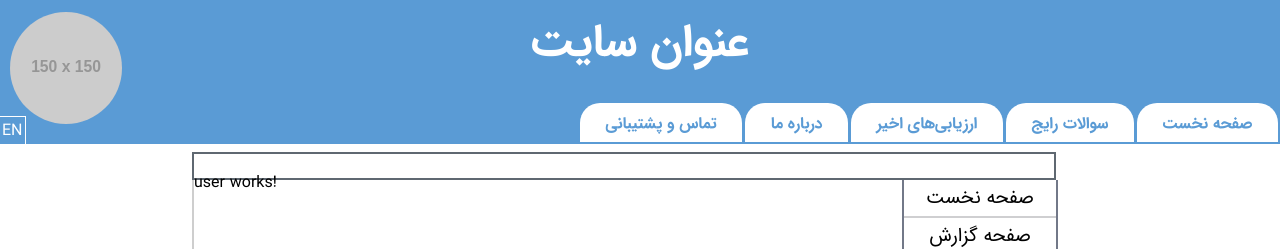
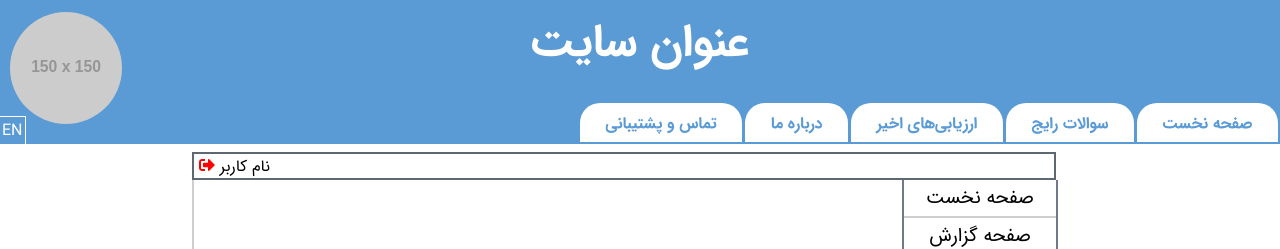
Before and after one commit to NavFar/SecurityTester-Front, an Angular app: page /admin in a window 1280 px wide. Shown: the top 249 px of the page. Built offline with nearby package versions, Linux system fonts and the light colour scheme; what ng-recaptcha, ngx-quill would draw is missing.

Commit message:
finish user component

```diff
--- a/src/app/components/user/user.component.css
+++ b/src/app/components/user/user.component.css
@@ -0,0 +1,4 @@
+.container{
+  margin-left: 5px;
+  font-size: 2vh;
+}
--- a/src/app/components/user/user.component.html
+++ b/src/app/components/user/user.component.html
@@ -1,3 +1,4 @@
-<p>
-  user works!
-</p>
+<div class="container">
+  <fa-icon class="icon" [styles]="{ 'color': 'red'}" [icon]="logout"></fa-icon>
+  {{username}}
+</div>
--- a/src/app/components/user/user.component.ts
+++ b/src/app/components/user/user.component.ts
@@ -1,4 +1,5 @@
 import { Component, OnInit } from '@angular/core';
+import { faSignOutAlt } from '@fortawesome/free-solid-svg-icons';
 
 @Component({
   selector: 'app-user',
@@ -6,8 +7,11 @@ import { Component, OnInit } from '@angular/core';
   styleUrls: ['./user.component.css']
 })
 export class UserComponent implements OnInit {
-
-  constructor() { }
+  logout = faSignOutAlt;
+  username:string;
+  constructor() {
+    this.username="نام کاربر"
+   }
 
   ngOnInit() {
   }
```
